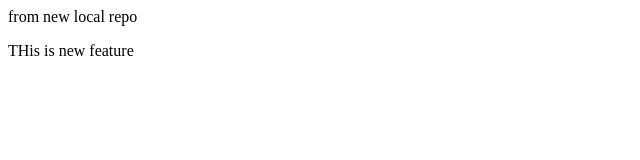
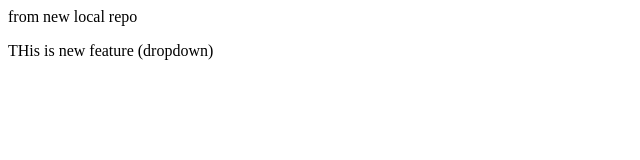
Before and after one commit to KUNJ-CP23/localrepo, a plain HTML site: page index.html in a window 1280 px wide. Shown: the full height of the page, 0-640 px from the left. Drawn offline with Linux system fonts and the light colour scheme.

```diff
--- a/index.html
+++ b/index.html
@@ -1,2 +1,2 @@
 <p> from new local repo</p>
-<p>THis is new feature</p>
+<p>THis is new feature (dropdown)</p>
```
